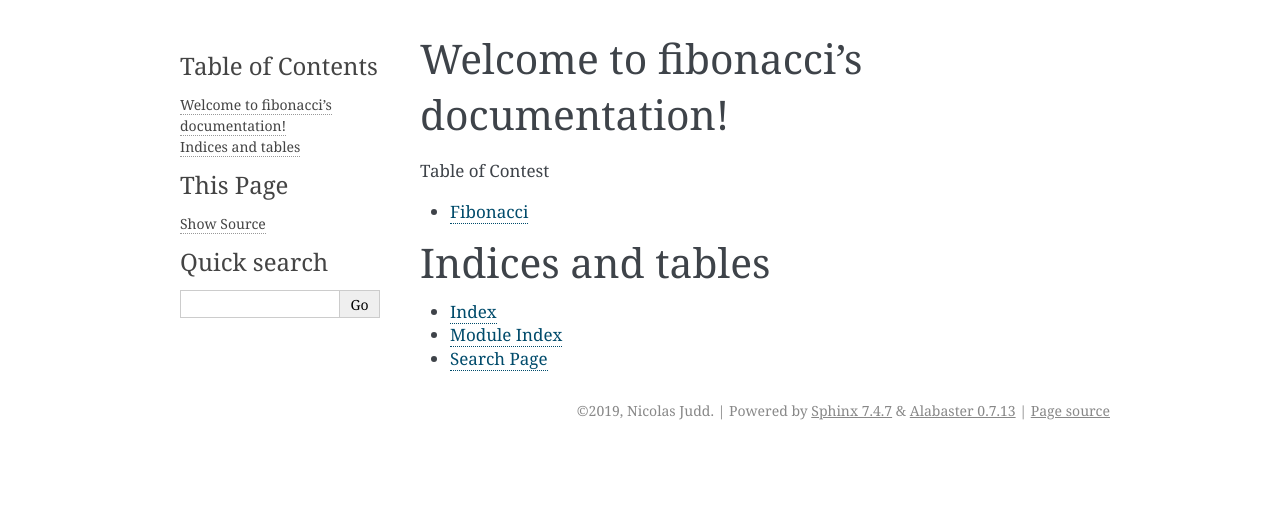
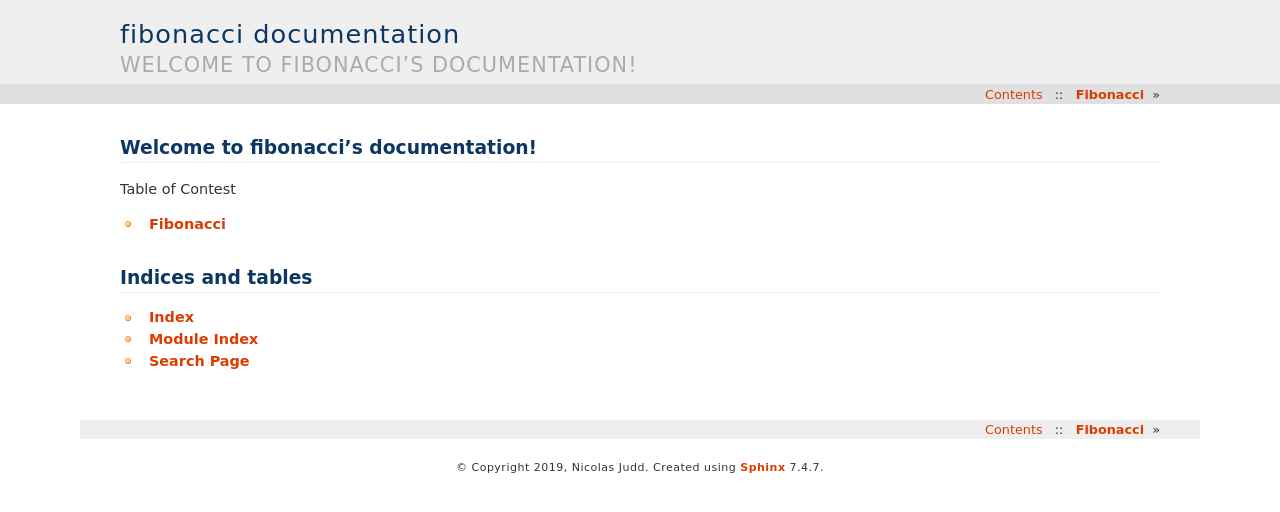
Before and after one commit to nicolasjudd/fibonacci, a Sphinx documentation site: the page built from docs/source/index.rst, in a window 1280 px wide. Shown: the top 512 px of the page. Built offline with Sphinx 7.4.7, drawn with Linux system fonts in a browser that asks for light colours.

```diff
--- a/docs/source/conf.py
+++ b/docs/source/conf.py
@@ -46,9 +46,9 @@
 # The theme to use for HTML and HTML Help pages.  See the documentation for
 # a list of builtin themes.
 #
-html_theme = 'alabaster'
+html_theme = 'haiku'
 
 # Add any paths that contain custom static files (such as style sheets) here,
 # relative to this directory. They are copied after the builtin static files,
 # so a file named "default.css" will overwrite the builtin "default.css".
-html_static_path = ['_static']
+# html_static_path = ['_static']
```
Also changed, not shown: 1 other file.
